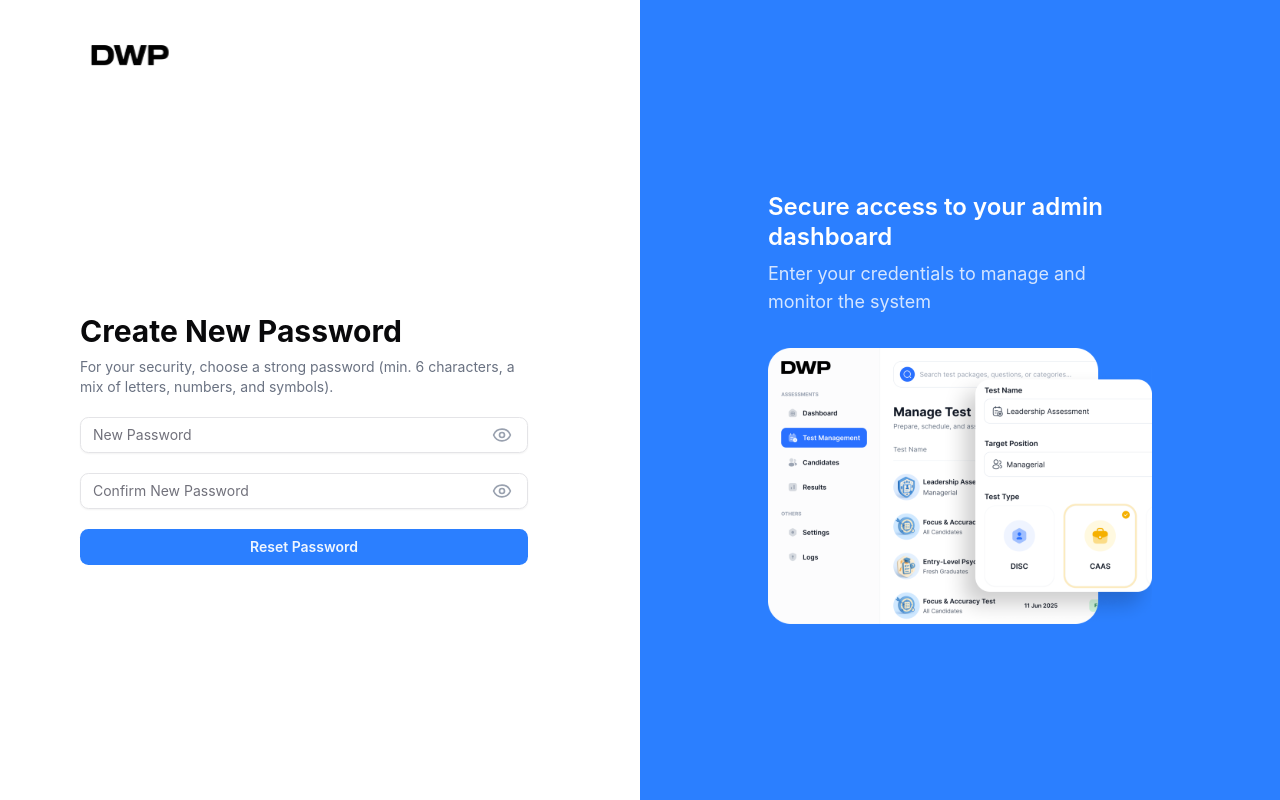
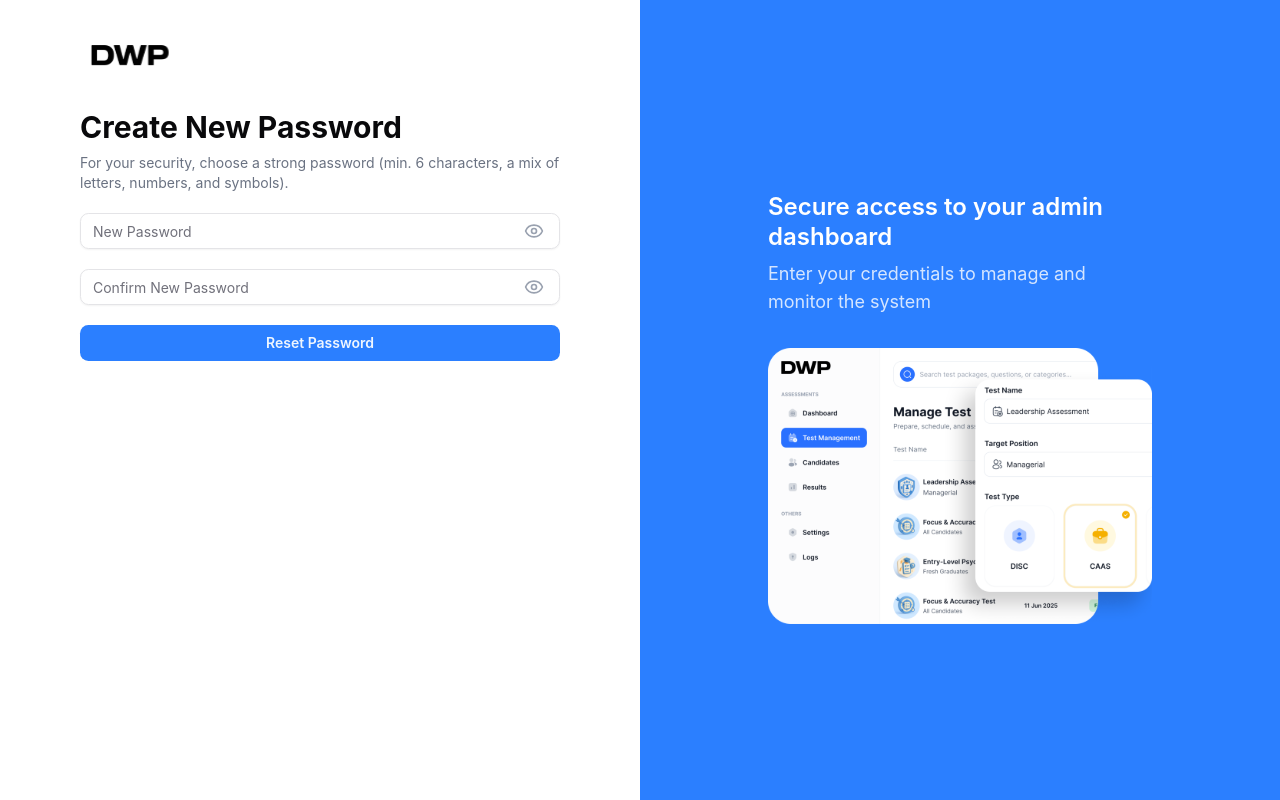
Before and after one commit to ArioVeisa/DnetPiskotestFrontEnd, a Next.js app: page /login/new-password in a window 1280 px wide. Built offline with nearby package versions, Linux system fonts and the light colour scheme.

Commit message:
Fix Error in login

```diff
--- a/app/login/new-password/page.tsx
+++ b/app/login/new-password/page.tsx
@@ -1,6 +1,7 @@
 import LogoDWP from "../components/logo-dwp";
 import NewPasswordForm from "./components/new-password-form";
 import AsideIllustration from "../components/illustration-aside";
+import { Suspense } from "react";
 
 export default function NewPasswordPage() {
   return (
@@ -8,9 +9,9 @@ export default function NewPasswordPage() {
       {/* Left Section */}
       <div className="flex flex-col items-center sm:items-start px-8 py-8 sm:px-20">
         <LogoDWP />
-        <div className="flex-1 flex flex-col justify-center w-full max-w-md">
+        <Suspense fallback={<div>Loading...</div>}>
           <NewPasswordForm />
-        </div>
+        </Suspense>
       </div>
       {/* Right Section */}
       <div className="hidden md:flex flex-col justify-center bg-primary text-white px-20 py-20">
```
